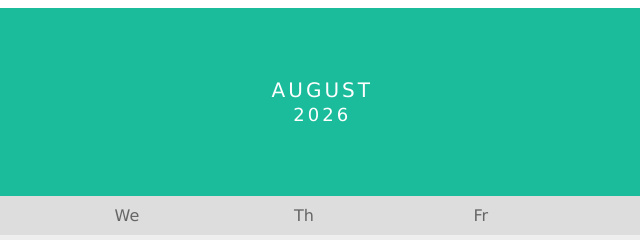
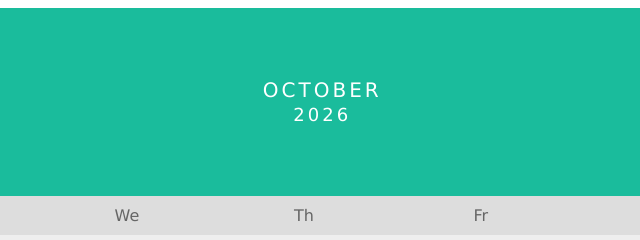
Before and after one commit to Ixee-21/ITC-finals, a plain HTML site: page Months/October.html in a window 1280 px wide. Shown: the top 240 px of the page, 321-961 px from the left. Drawn offline with Linux system fonts and the light colour scheme.

Commit message:
uhh idk it says unchanged files?

```diff
--- a/Months/October.html
+++ b/Months/October.html
@@ -15,7 +15,7 @@
             <a href="November.html">&#10095;</a>
         </nav></li>
 <!--Here is the name of the Month-->
-    <li>August<br><span style="font-size:18px">2026</span></li>
+    <li>October<br><span style="font-size:18px">2026</span></li>
   </ul>
 </div>
 
```
